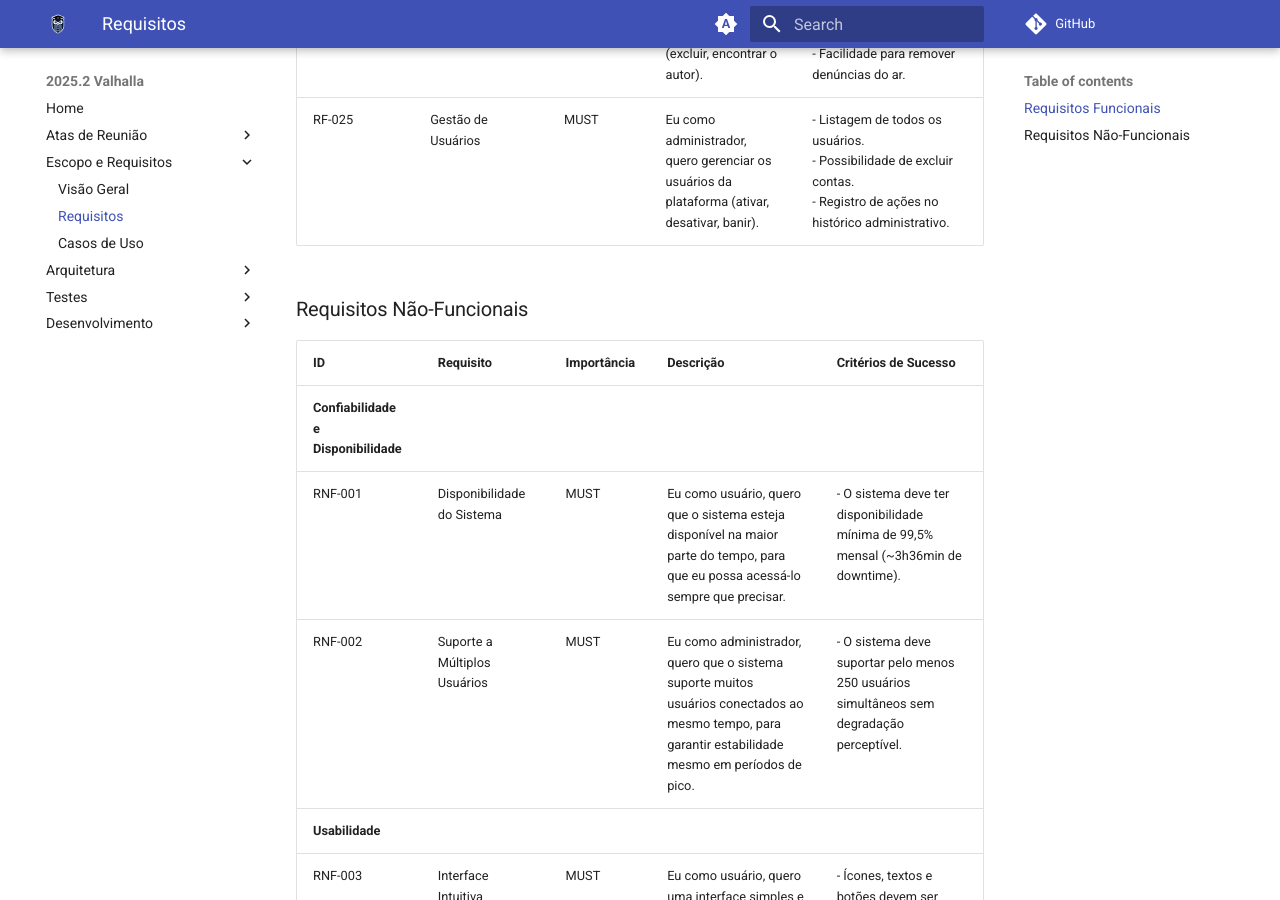
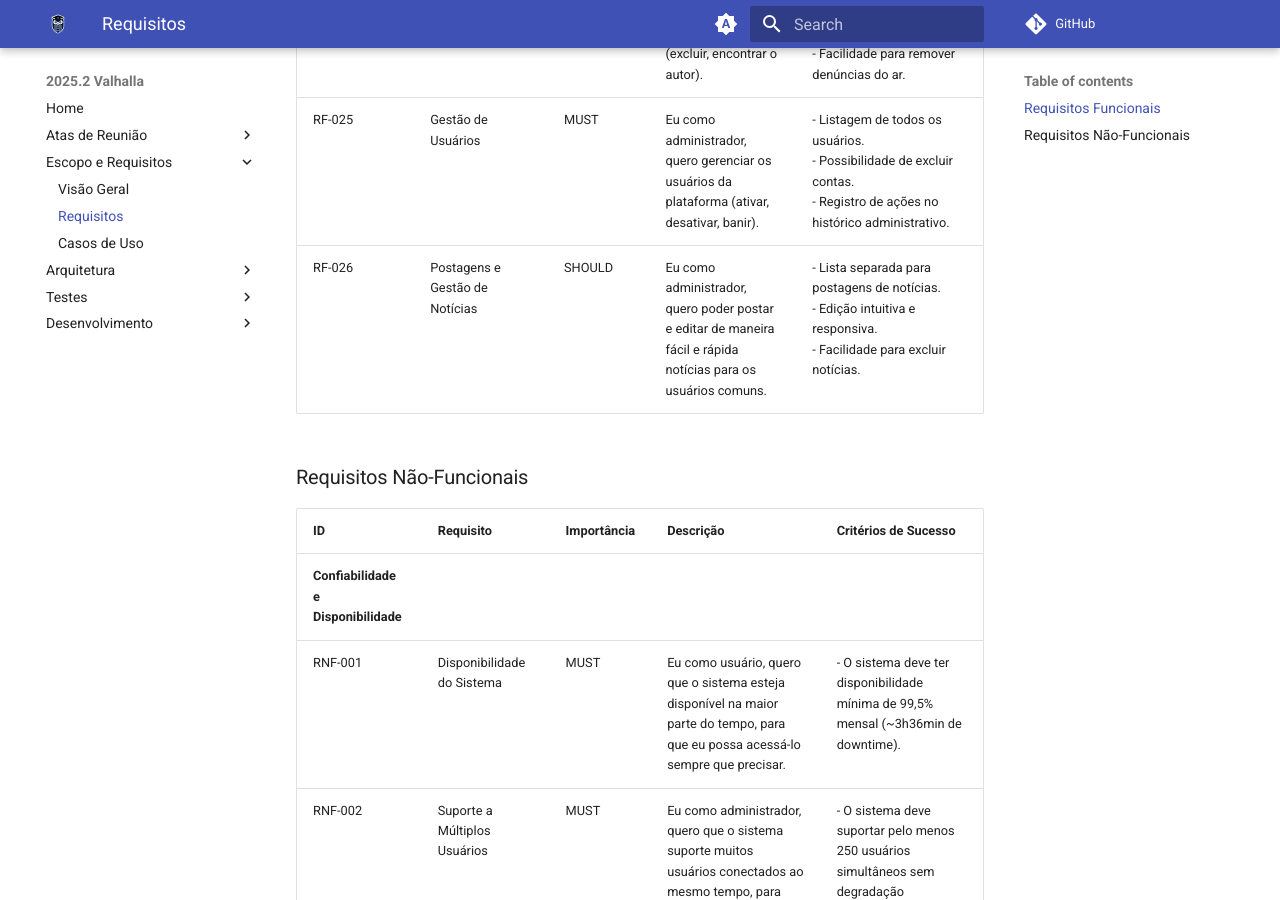
Before and after one commit to fga-eps-mds/2025.2-Valhalla-Docs, an MkDocs documentation site: the page built from docs/escopo-requisitos/Requisitos.md, in a window 1280 px wide and 900 px high, scrolled down 5894 px. Built offline with MkDocs 1.6.1 and Material for MkDocs 9.7.7, drawn with Linux system fonts in a browser that asks for light colours; comment, search, counter and statistics services are not loaded.

Commit message:
doc - preenche RF 026 de Administração
Co-authored-by: Pwdrinho <Pwdrinho@users.noreply.github.com>

```diff
--- a/docs/escopo-requisitos/Requisitos.md
+++ b/docs/escopo-requisitos/Requisitos.md
@@ -37,6 +37,7 @@ Esta tabela lista todos os requisitos do projeto, sua prioridade e descrição d
 | **Administração** | | | | |
 | RF-024 | Gestão de Denúncias | MUST | Eu como administrador, quero acessar todas as denúncias registradas e poder gerenciá-las (excluir, encontrar o autor). | - Lista com todas as denúncias filtráveis.<br>- Registro de alterações no histórico.<br>- Lista separada para denúncias reportadas.<br>- Facilidade para remover denúncias do ar. |
 | RF-025 | Gestão de Usuários | MUST | Eu como administrador, quero gerenciar os usuários da plataforma (ativar, desativar, banir). | - Listagem de todos os usuários.<br>- Possibilidade de excluir contas.<br>- Registro de ações no histórico administrativo. |
+| RF-026 | Postagens e Gestão de Notícias | SHOULD | Eu como administrador, quero poder postar e editar de maneira fácil e rápida notícias para os usuários comuns. | - Lista separada para postagens de notícias.<br>- Edição intuitiva e responsiva.<br>- Facilidade para excluir notícias. |
 
 
 ### Requisitos Não-Funcionais
```
